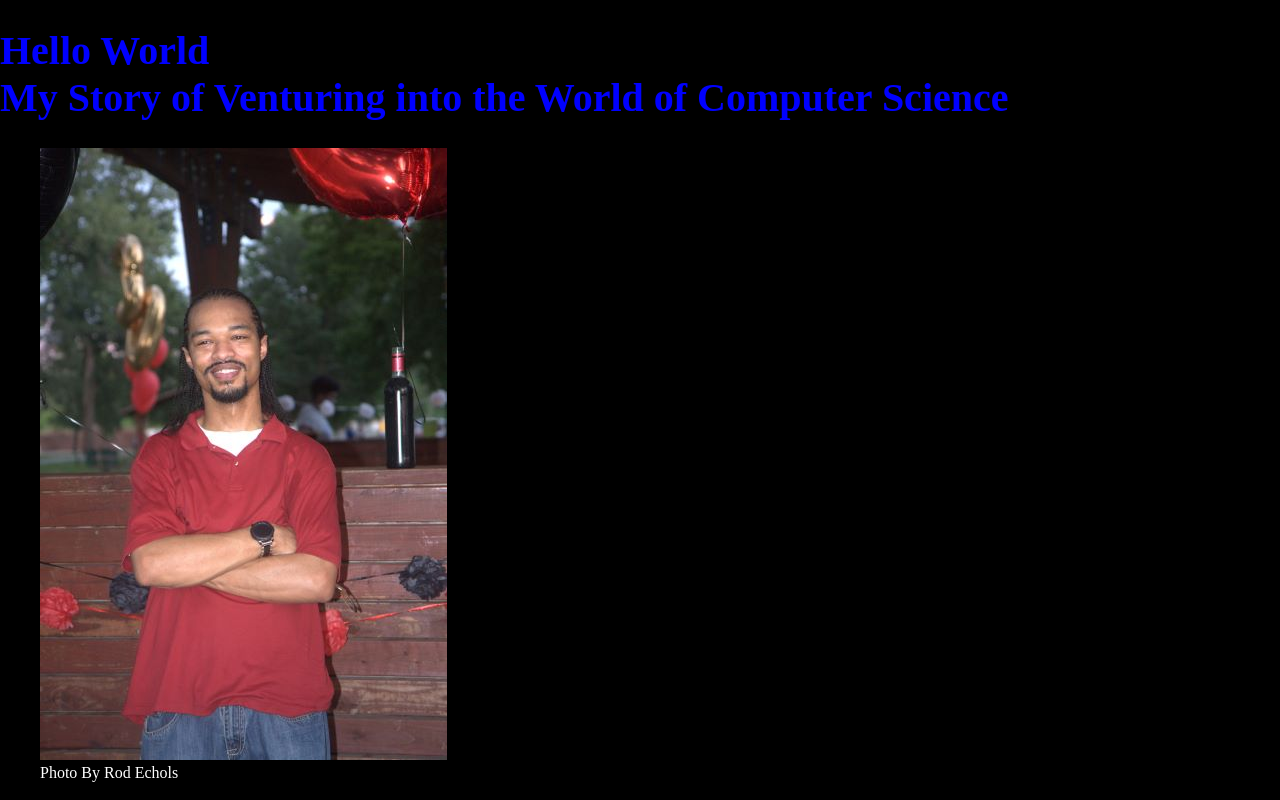
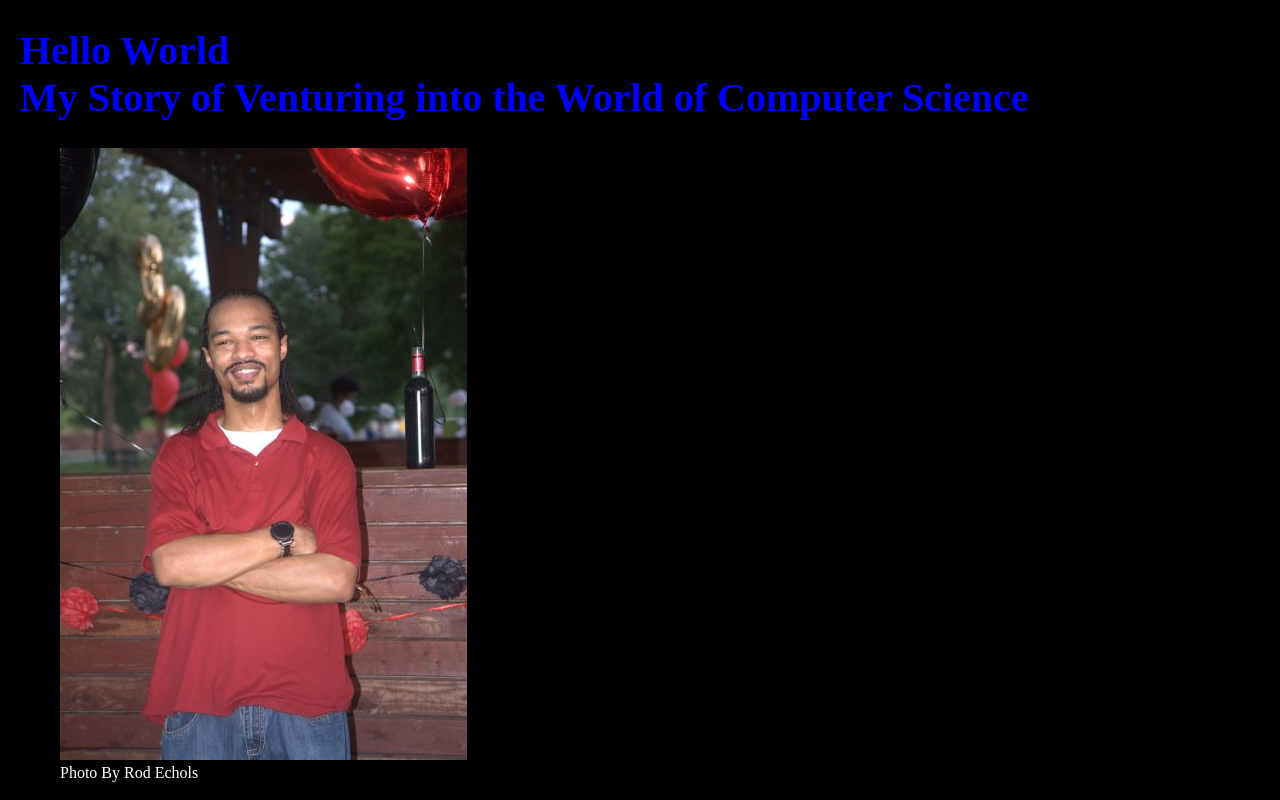
Before and after one commit to jamesr817/HTML-ME-SOMETHING, a plain HTML site: page index.html in a window 1280 px wide. Shown: the top 800 px of the page. Drawn offline with Linux system fonts and the light colour scheme.

Commit message:
starting adding margins

```diff
--- a/styles.css
+++ b/styles.css
@@ -1,6 +1,6 @@
 body{
     background-color: black;
-    margin: 0;
+    margin-left: 20px;
 }
 
 #title{
@@ -10,7 +10,8 @@ body{
 
 .headings{
     color: blue;
-    font-size : 26px
+    font-size : 26px;
+
 }
 
 p{
```
